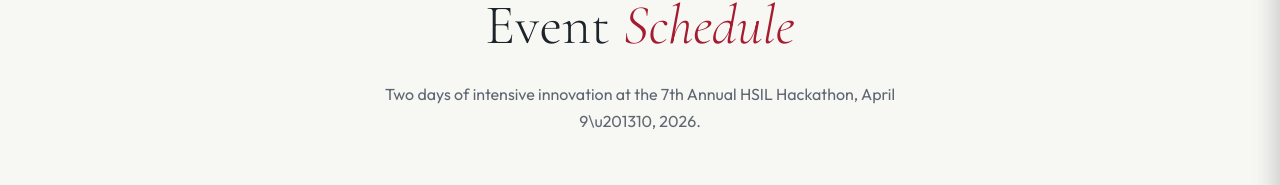
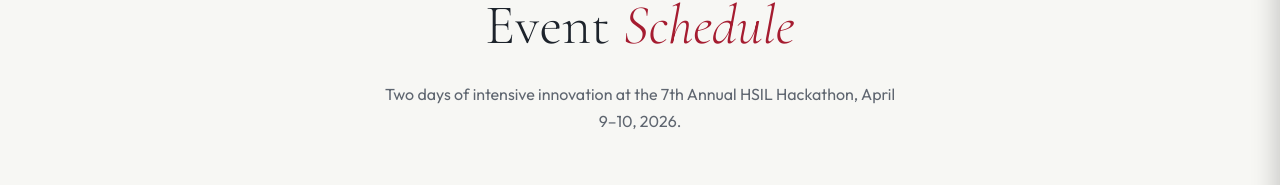
Before and after one commit to Kachi-Obata/HSILHackathon2026, a React (Vite) app: page / in a window 1280 px wide. Both pictures are taken after a click on the link "SCHEDULE". Shown: the part 234-419 px from the top of the page. Built offline with nearby package versions, Linux system fonts and the light colour scheme.

Commit message:
swapped non rendering en-dash for a literal –

```diff
--- a/src/HSILHackathon.jsx
+++ b/src/HSILHackathon.jsx
@@ -908,7 +908,7 @@
           Event <em>Schedule</em>
         </h1>
         <p style={{ color: "var(--muted)", fontSize: "1rem", lineHeight: 1.7, maxWidth: 520, margin: "0 auto 2rem" }}>
-          Two days of intensive innovation at the 7th Annual HSIL Hackathon, April 9\u201310, 2026.
+          Two days of intensive innovation at the 7th Annual HSIL Hackathon, April 9–10, 2026.
         </p>
         <button className="schedule-nav-back" onClick={onBack}>
           <ArrowLeft size={14} /> Back to Home
```
